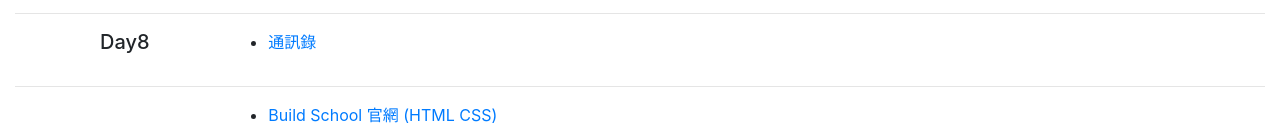
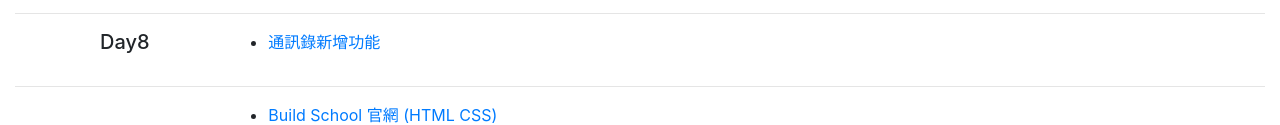
Before and after one commit to ChienShan/BuildSchool---exercises, a plain HTML site: page index.html in a window 1280 px wide. Shown: the part 965-1090 px from the top of the page. Drawn offline with nearby package versions, Linux system fonts and the light colour scheme.

Commit message:
新增連結

```diff
--- a/index.html
+++ b/index.html
@@ -131,7 +131,7 @@
             </div>
             <div class="col-10">
                 <ul>
-                    <li><a href="Day7/DataTable.html">通訊錄</a></li>
+                    <li><a href="Day8/DataTabletags.html">通訊錄新增功能</a></li>
                 </ul>
             </div>
         </div>
```
